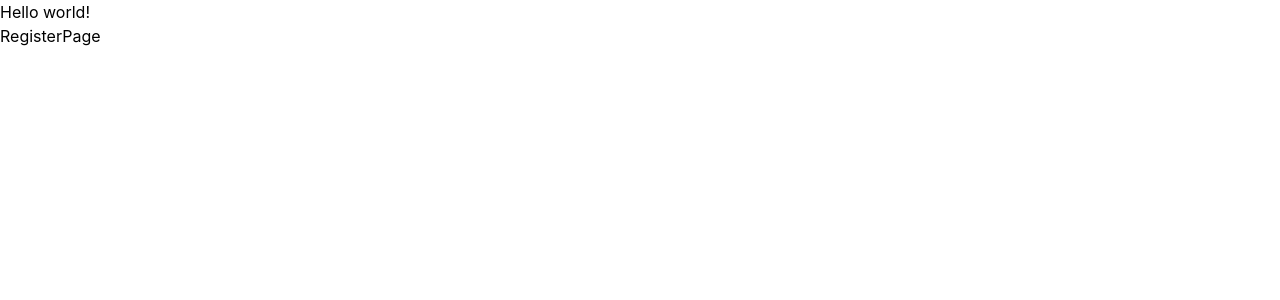
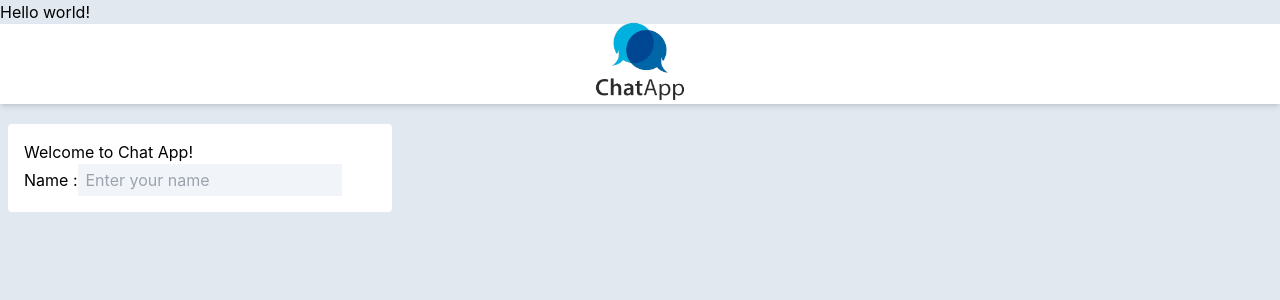
Before and after one commit to million-dollar-dev/chat-app-fronted-2024, a React (Create React App) app in the folder client/: page /register in a window 1280 px wide. Shown: the top 300 px of the page. Built offline with nearby package versions, Linux system fonts and the light colour scheme.

Commit message:
style: add logo

```diff
--- a/client/src/index.css
+++ b/client/src/index.css
@@ -9,6 +9,7 @@ body {
     sans-serif;
   -webkit-font-smoothing: antialiased;
   -moz-osx-font-smoothing: grayscale;
+  @apply bg-slate-200
 }
 
 code {
--- /dev/null
+++ b/client/src/layout/index.js
@@ -0,0 +1,19 @@
+import React from 'react';
+
+import logo from '../Image/logo.png'
+const AuthLayouts = ({children}) => {
+    return(
+        <>
+            <header className='flex justify-center items-center py-3 h-20 shadow-md bg-white'>
+                <img src={logo}
+                     alt="logo"
+                     width={180}
+                     height={60}
+                />
+            </header>
+            {children}
+        </>
+    )
+}
+
+export default AuthLayouts
--- a/client/src/pages/Home.js
+++ b/client/src/pages/Home.js
@@ -1,4 +1,5 @@
 import React from 'react';
+
 
 const Home = () => {
   return (
--- a/client/src/pages/RegisterPage.js
+++ b/client/src/pages/RegisterPage.js
@@ -2,7 +2,25 @@ import React from 'react';
 
 const RegisterPage = () => {
   return (
-    <div>RegisterPage</div>
+    <div className='mt-5'>
+      <div className='bg-white w-full max-w-sm mx-2 rounded overflow-hidden p-4'>
+        <h3>
+          Welcome to Chat App!
+        </h3>
+        <form>
+          <div>
+            <label htmlFor='name'>Name :</label>
+            <input
+                type='text'
+                id='name'
+                name='name'
+                placeholder='Enter your name'
+                className='bg-slate-100 px-2 py-1'
+            />
+          </div>
+        </form>
+      </div>
+    </div>
   );
 };
 
--- a/client/src/routes/index.js
+++ b/client/src/routes/index.js
@@ -5,6 +5,7 @@ import RegisterPage from "../pages/RegisterPage";
 import App from "../App";
 import Home from "../pages/Home";
 import MessagePage from "../components/MessagePage";
+import AuthLayouts from "../layout";
 
 const router = createBrowserRouter([
     {
@@ -13,7 +14,10 @@ const router = createBrowserRouter([
         children: [
             {
                 path: "register",
-                element: <RegisterPage/>
+                element: <AuthLayouts>
+                    <RegisterPage/>
+                </AuthLayouts>
+
             },
             {
                 path: "email",
@@ -25,7 +29,7 @@ const router = createBrowserRouter([
             },
             {
                 path: "",
-                element: <Home/>,
+                element: <AuthLayouts><Home/></AuthLayouts>,
                 children: [
                     {
                         path: ":userId",
```
Also changed, not shown: client/src/App.js (indentation only), client/src/Image/logo.png (added), 1 other file (tests, documents, lock files or other folders).
